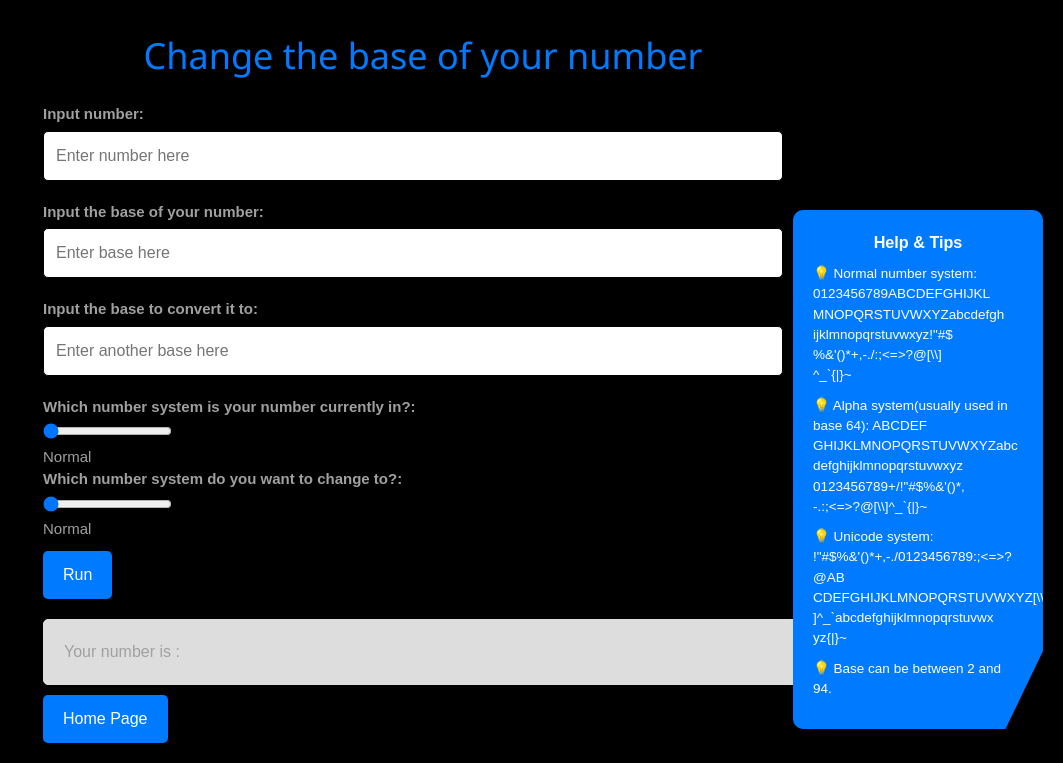
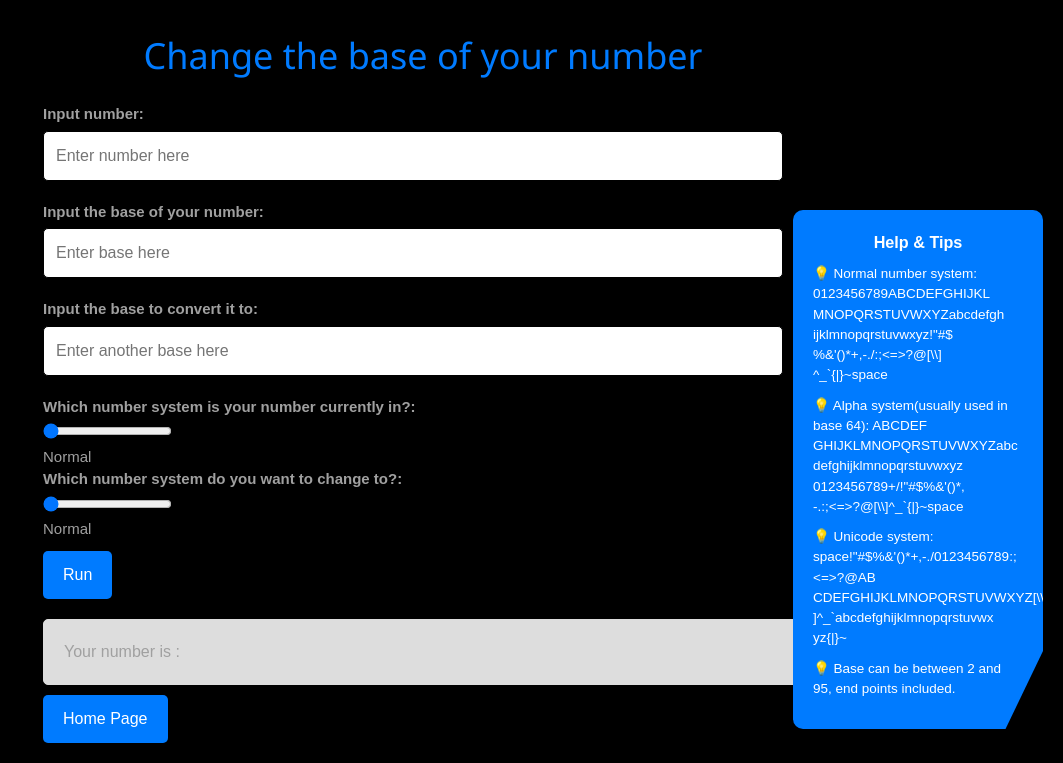
Before and after one commit to Cipherious123/Cipherious, a Flask app: page /base_changer in a window 1280 px wide. Shown: the part 51-814 px from the top of the page, without its empty margins (217-1280 px from the left). Run offline with Flask 3, Linux system fonts and the light colour scheme; some libraries are stand-ins or nearby versions.

Commit message:
modified:   combo_conv.py 	modified:   templates/Vig_htmll.html 	modified:   templates/base_change.html 	modified:   templates/morse_html.html

```diff
--- a/combo_conv.py
+++ b/combo_conv.py
@@ -413,6 +413,9 @@ def filter_list(inp, cipher, ende): #Creates a list which maps where non-allowed
             return 2
         return len(alpha[char]) + 1
 
+    if cipher == "morse":
+        inp = inp.lower()
+
     for x in inp:
         if x in lookup[cipher]:
             if cipher != "morse":
@@ -435,9 +438,6 @@ def filter_list(inp, cipher, ende): #Creates a list which maps where non-allowed
 
         else:
             output_list.append(x)
-
-    if lookup[cipher] == morse_de: #Appends last blank to cover for last letter which is not counted
-        output_list.append("")
     return filtered, output_list
 
 def unfilter(inp, input_list):
--- a/templates/Vig_htmll.html
+++ b/templates/Vig_htmll.html
@@ -137,7 +137,6 @@
 <div id="test-output" class="output-container">The error/output is '{{output}}' and password is '{{password}}'</div>
 </div>
 
-<a href="{{url_for('cipherious')}}" class="button">Home Page</a>
 <div class="help-box">
     <button class="close-btn" onclick="closeHelpBox()">X</button>
 
@@ -157,6 +156,7 @@
     </div>
 </div>
 
+<a href="{{url_for('cipherious')}}" class="button">Home Page</a>
 </div>
 <script>
     function closeHelpBox() {
--- a/templates/base_change.html
+++ b/templates/base_change.html
@@ -153,17 +153,17 @@
                                                    MNOPQRSTUVWXYZabcdefgh<br>
                                                    ijklmnopqrstuvwxyz!"#$<br>
                                                    %&'()*+,-./:;<=>?@[\\]<br>
-                                                   ^_`{|}~</div>
+                                                   ^_`{|}~space</div>
         <div class="tip">💡 Alpha system(usually used in base 64): ABCDEF <br>
                                                    GHIJKLMNOPQRSTUVWXYZabc<br>
                                                    defghijklmnopqrstuvwxyz<br>
                                                    0123456789+/!"#$%&'()*,<br>
-                                                   -.:;<=>?@[\\]^_`{|}~</div>
-        <div class="tip">💡 Unicode system: !"#$%&'()*+,-./0123456789:;<=>?@AB <br>
+                                                   -.:;<=>?@[\\]^_`{|}~space</div>
+        <div class="tip">💡 Unicode system: space!"#$%&'()*+,-./0123456789:;<=>?@AB <br>
                                                     CDEFGHIJKLMNOPQRSTUVWXYZ[\\ <br>
                                                     ]^_`abcdefghijklmnopqrstuvwx <br>
                                                     yz{|}~</div>
-        <div class="tip">💡 Base can be between 2 and 94. </div>
+        <div class="tip">💡 Base can be between 2 and 95, end points included. </div>
     </div>
 </div>
 
--- a/templates/morse_html.html
+++ b/templates/morse_html.html
@@ -142,7 +142,7 @@
         Help & Tips
     </div>
     <div class="help-box-content">
-        <div class="tip">💡 If you encrypt, only alphabets are considered for encryption. They are turned into dots and dashes</div>
+        <div class="tip">💡 If you encrypt, only alphabets and numbers are considered for encryption. They are turned into dots and dashes</div>
         <div class="tip">💡 Set shift to 66 to see all possible decrypted versions of the text you input</div>
         <div class="tip">💡 Only alphabets and spaces are encrypted, the rest are left as they were</div>
         <div class="tip">💡 Shift can be from 1 to 26 for encryption, -1 to -26 for decryption</div>
```
